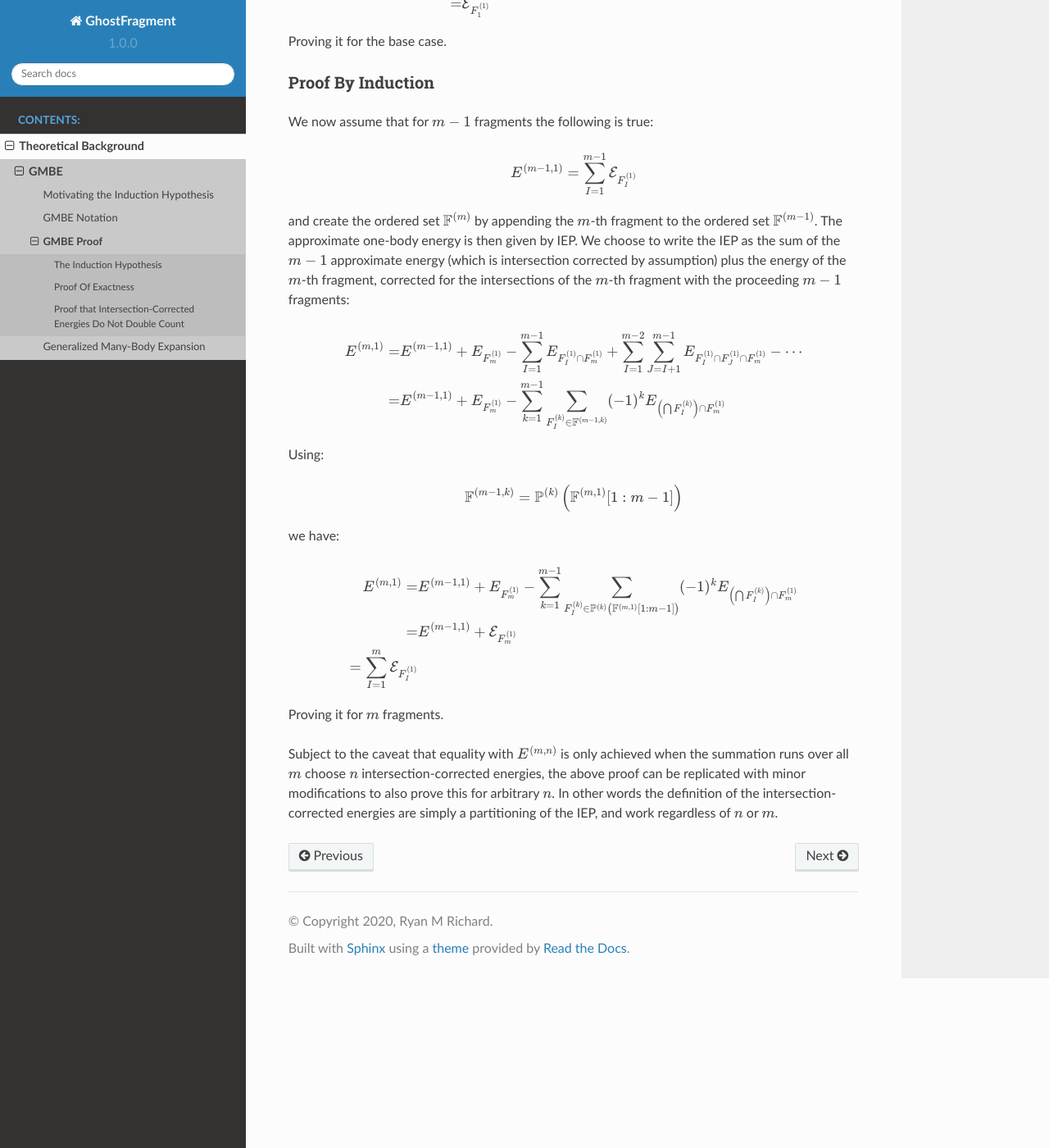
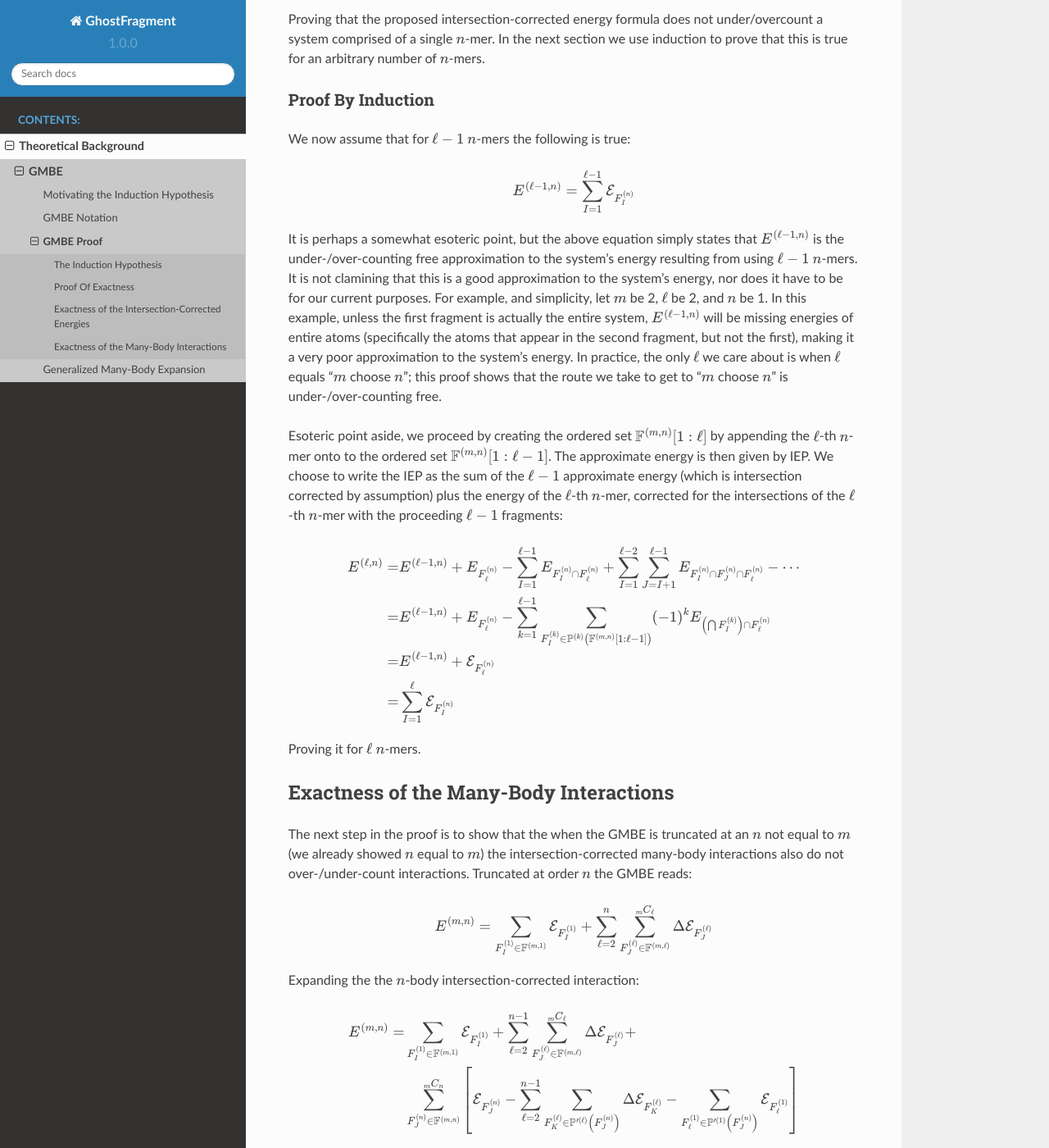
Before and after one commit to rmrresearch/GhostFragment, a Sphinx documentation site: the page built from docs/source/background/gmbe/proof.rst, in a window 1280 px wide and 1400 px high, scrolled down 3080 px. Shown: the whole window at 82% size. Built offline with Sphinx 7.4.7 and the Read the Docs theme 2.0.0, drawn with Linux system fonts in a browser that asks for light colours; some of the changed text lies outside the part shown.

Commit message:
back-up notes and script

```diff
--- a/docs/source/background/gmbe/proof.rst
+++ b/docs/source/background/gmbe/proof.rst
@@ -1,5 +1,6 @@
 .. |m| replace:: :math:`m`
 .. |n| replace:: :math:`n`
+.. |l| replace:: :math:`\ell`
 .. |I| replace:: :math:`I`
 .. |k| replace:: :math:`k`
 
@@ -132,8 +133,8 @@ which with the last line follows from the definition of the
 intersection-corrected |m|-mer energy. Basically this proof shows that, like the
 normal MBE, the GMBE is just a very creative way of adding zero.
 
-Proof that Intersection-Corrected Energies Do Not Double Count
-==============================================================
+Exactness of the Intersection-Corrected Energies
+================================================
 
 The exactness proof only relies on the fact that:
 
@@ -161,76 +162,129 @@ to the energy of the supersystem is given by:
 The base case
 -------------
 
-For a single fragment we have:
+For a system comprsied of a single |n|-mer we have:
 
 .. math::
-   E^{(1,1)} = E_{\kmeri{1}{1}}
+   E^{(1,n)} = E_{\kmeri{n}{1}}
 
-For arbitrary |n| (inlcuding :math:`n=1`), it is always true that for the
-:math:`I=1`-th |n|-mer:
+For arbitrary |n|, it is always true that for the :math:`I=1`-th |n|-mer:
 
    .. math::
-      \sum_{k=1}^{I-1}\sum_{x\in\powersetk{k}{\nmersuptoi}}
-        (-1)^k E_{\left(\bigcap x\right)\cap \nmeri} = 0
+      \sum_{k=1}^{I-1}\sum_{\kmeri{k}{J}\in\powersetk{k}{\nmersuptoi}}
+        (-1)^k E_{\left(\bigcap \kmeri{k}{J}\right)\cap \nmeri} = 0
 
 Hence:
 
 .. math::
-    E^{(1,1)} =& E_{\kmeri{1}{1}} +
-                \sum_{k=1}^{I-1}\sum_{x\in\powersetk{k}{\nmersuptoi}}
-                (-1)^k E_{\left(\bigcap x\right)\cap \nmeri}\\
-              =& \e{\kmeri{1}{1}}
+    E^{(1,n)} =& E_{\kmeri{n}{1}} +
+                \sum_{k=1}^{I-1}\sum_{\kmeri{k}{J}\in\powersetk{k}{\nmersuptoi}}
+                (-1)^k E_{\left(\bigcap \kmeri{k}{J}\right)\cap \nmeri}\\
+              =& \e{\kmeri{n}{1}}
 
-Proving it for the base case.
+Proving that the proposed intersection-corrected energy formula does not
+under/overcount a system comprised of a single |n|-mer. In the next section we
+use induction to prove that this is true for an arbitrary number of |n|-mers.
 
 Proof By Induction
 ------------------
 
-.. |Fm| replace:: :math:`\mathbb{F}^{\left(m\right)}`
-.. |Fm1| replace:: :math:`\mathbb{F}^{\left(m-1\right)}`
+.. |Fl| replace:: :math:`\mathbb{F}^{\left(m,n\right)}[1:\ell]`
+.. |Fl1| replace:: :math:`\mathbb{F}^{\left(m,n\right)}[1:\ell-1]`
 
-We now assume that for :math:`m-1` fragments the following is true:
+We now assume that for :math:`\ell - 1` |n|-mers the following is true:
 
 .. math::
-   E^{(m-1,1)} = \sum_{I=1}^{m-1}\e{\kmeri{1}{I}}
+   E^{(\ell - 1,n)} = \sum_{I=1}^{\ell - 1}\e{\kmeri{n}{I}}
 
-and create the ordered set |Fm| by appending the |m|-th fragment to the ordered
-set |Fm1|. The approximate one-body energy is then given by IEP. We choose to
-write the IEP as the sum of the
-:math:`m-1` approximate energy (which is intersection corrected by assumption)
-plus the energy of the |m|-th fragment, corrected for the intersections of the
-|m|-th fragment with the proceeding :math:`m-1` fragments:
+It is perhaps a somewhat esoteric point, but the above equation simply states
+that :math:`E^{(\ell - 1, n)}` is the under-/over-counting free approximation
+to the system's energy resulting from using :math:`\ell - 1` |n|-mers. It is
+not clamining that this is a good approximation to the system's energy, nor does
+it have to be for our current purposes. For example, and simplicity, let |m| be
+2, |l| be 2, and |n|  be 1. In this example, unless the first fragment
+is actually the  entire system, :math:`E^{(\ell - 1, n)}` will be missing
+energies of entire atoms  (specifically the atoms that appear in the second
+fragment, but not the first),  making it a very poor approximation to the
+system's energy. In practice, the only |l| we care about is when |l| equals
+"|m| choose |n|"; this proof shows that the route we take to get to "|m| choose
+|n|" is under-/over-counting free.
+
+Esoteric point aside, we proceed by creating the ordered set |Fl| by appending
+the |l|-th |n|-mer onto to the ordered set |Fl1|. The approximate energy is
+then given by IEP. We choose to write the IEP as the sum of the :math:`\ell-1`
+approximate energy (which is intersection corrected by assumption) plus the
+energy of the |l|-th |n|-mer, corrected for the intersections of the |l|-th
+|n|-mer with the proceeding :math:`\ell-1` fragments:
 
 .. math::
-   E^{(m, 1)} =& E^{(m-1, 1)} + E_{\kmeri{1}{m}} -
-                 \sum_{I=1}^{m-1} E_{\kmeri{1}{I}\cap\kmeri{1}{m}} +
-                 \sum_{I=1}^{m-2}\sum_{J=I+1}^{m-1}
-                   E_{\kmeri{1}{I}\cap\kmeri{1}{J}\cap\kmeri{1}{m}} - \cdots\\
-              =& E^{(m-1, 1)} + E_{\kmeri{1}{m}} -
-                 \sum_{k=1}^{m-1}\sum_{\kmeri{k}{I}\in\mathbb{F}^{(m-1, k)}}
-                    (-1)^k E_{\left(\bigcap \kmeri{k}{I}\right)\cap\kmeri{1}{m}}
+   E^{(\ell, n)} =& E^{(\ell - 1, n)} + E_{\kmeri{n}{\ell}} -
+                 \sum_{I=1}^{\ell-1} E_{\kmeri{n}{I}\cap\kmeri{n}{\ell}} +
+                 \sum_{I=1}^{\ell-2}\sum_{J=I+1}^{\ell-1}
+                   E_{\kmeri{n}{I}\cap\kmeri{n}{J}\cap\kmeri{n}{\ell}} -
+                 \cdots\\
+              =& E^{(\ell-1, n)} + E_{\kmeri{n}{\ell}} -
+                 \sum_{k=1}^{\ell-1}
+                 \sum_{\kmeri{k}{I}\in
+                       \powersetk{k}{\mathbb{F}^{\left(m,n\right)}[1:\ell - 1]}}
+                    (-1)^k
+                    E_{\left(\bigcap \kmeri{k}{I}\right)\cap\kmeri{n}{\ell}}\\
+              =& E^{(\ell-1, n)} + \e{\kmeri{n}{\ell}}\\
+              =& \sum_{I=1}^{\ell}\e{\kmeri{n}{I}}
 
-Using:
+Proving it for |l| |n|-mers.
+
+Exactness of the Many-Body Interactions
+=======================================
+
+The next step in the proof is to show that the when the GMBE is truncated at an
+|n| not equal to |m| (we already showed |n| equal to |m|) the
+intersection-corrected many-body interactions also do not over-/under-count
+interactions. Truncated at order |n| the GMBE reads:
 
 .. math::
-   \mathbb{F}^{\left(m-1, k\right)} =
-    \powersetk{k}{\mathbb{F}^{\left(m,1\right)}[1:m-1]}
+   E^{(m,n)} =  \sum_{\kmeri{1}{I}\in\kmers{1}} \e{\kmeri{1}{I}} +
+   \sum_{\ell=2}^{n}\sum_{\kmeri{\ell}{J}\in\kmers{\ell}}^{\mCk{m}{\ell}}
+     \De{\kmeri{\ell}{J}}
 
-we have:
+Expanding the the |n|-body intersection-corrected interaction:
 
 .. math::
-    E^{(m, 1)}=& E^{(m-1, 1)} + E_{\kmeri{1}{m}} -
-                 \sum_{k=1}^{m-1}\sum_{\kmeri{k}{I}\in
-                    \powersetk{k}{\mathbb{F}^{\left(m,1\right)}[1:m-1]}}
-                    (-1)^k E_{\left(\bigcap \kmeri{k}{I}\right)\cap\kmeri{1}{m}}\\
-               =& E^{(m-1, 1)} + \e{\kmeri{1}{m}}\\
-               = \sum_{I=1}^{m}\e{\kmeri{1}{I}}
+   E^{(m, n)} =&
+     \sum_{\kmeri{1}{I}\in\kmers{1}} \e{\kmeri{1}{I}} +
+     \sum_{\ell=2}^{n-1}
+       \sum_{\kmeri{\ell}{J}\in\kmers{\ell}}^{\mCk{m}{\ell}}
+          \De{\kmeri{\ell}{J}} + \\
+     & \sum_{\kmeri{n}{J}\in\kmers{n}}^{\mCn}
+        \left[
+          \e{\kmeri{n}{J}} -
+          \sum_{\ell=2}^{n-1}
+          \sum_{\kmeri{\ell}{K}\in\psetp{\ell}{\kmeri{n}{J}}}
+            \De{\kmeri{\ell}{K}} -
+          \sum_{\kmeri{1}{\ell}\in\psetp{1}{\kmeri{n}{J}}}
+          \e{\kmeri{1}{\ell}}
+        \right]
 
-Proving it for :math:`m` fragments.
+Assuming every fragment shows up in at least one |n|-mer, we have:
 
-Subject to the caveat that equality with :math:`E^{(m,n)}` is only achieved when
-the summation runs over all |m| choose |n| intersection-corrected energies, the
-above proof can be replicated with minor modifications to also prove this
-for arbitrary |n|. In other words the definition of the intersection-corrected
-energies are simply a partitioning of the IEP, and work regardless of |n| or
-|m|.
+.. math::
+   \sum_{\kmeri{n}{J}\in\kmers{n}}^{\mCn}
+   \sum_{\ell=2}^{n-1}
+   \sum_{\kmeri{\ell}{K}\in\psetp{\ell}{\kmeri{n}{J}}}
+     \De{\kmeri{\ell}{K}} =
+   \sum_{\ell=2}^{n-1}
+   \sum_{\kmeri{\ell}{K}\in\kmers{\ell}}^{\mCk{m}{\ell}} \De{\kmeri{\ell}{K}}
+
+Similarly:
+
+.. math::
+   \sum_{\kmeri{n}{J}\in\kmers{n}}^{\mCn}
+   \sum_{\kmeri{1}{\ell}\in\psetp{1}{\kmeri{n}{J}}}
+     \e{\kmeri{1}{\ell}}  =
+   \sum_{\kmeri{1}{\ell}\in\kmers{1}}\e{\kmeri{1}{\ell}}
+
+and we have:
+
+.. math::
+   E^{(m, n)} = \sum_{\kmeri{n}{J}\in\kmers{n}}^{\mCn} \e{\kmeri{n}{J}}
+
+which is just the IEP for |n|-mers.
```
Also changed, not shown: docs/source/background/gmbe/motivation.rst (+33 -4 lines), 1 other file.
